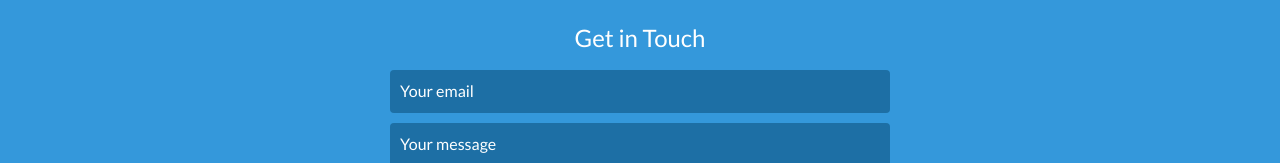
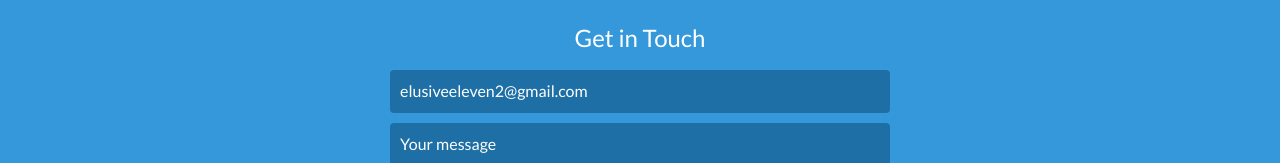
Before and after one commit to pete-oldakowski/pete-oldakowski.github.io, a website: page index.html in a window 1280 px wide. Shown: the part 4189-4352 px from the top of the page. Drawn offline with nearby package versions, Linux system fonts and the light colour scheme.

Commit message:
Update index.html

```diff
--- a/index.html
+++ b/index.html
@@ -231,7 +231,7 @@ environment
         <div id="contact-form">
             <form method="POST" action="https://formspree.io/email@email.com">
                 <input type="hidden" name="_subject" value="Contact request from personal website" />
-                <input type="email" name="_replyto" placeholder="Your email" required>
+                <input type="email" name="_replyto" placeholder="elusiveeleven2@gmail.com" required>
                 <textarea name="message" placeholder="Your message" required></textarea>
                 <button type="submit">Send</button>
             </form>
```
